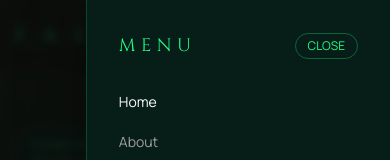
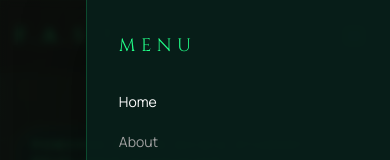
Before and after one commit to Utkarsh9000/F.A.S.T-website, a React (Vite) app: page /#/home in a window 390 px wide. Both pictures are taken after a click on the button "Toggle navigation". Shown: the top 160 px of the page. Built offline with nearby package versions, Linux system fonts and the light colour scheme.

Commit message:
Close mobile menu on backdrop click

```diff
--- a/src/App.jsx
+++ b/src/App.jsx
@@ -478,6 +478,7 @@ const App = () => {
               initial={{ opacity: 0 }}
               animate={{ opacity: 1 }}
               exit={{ opacity: 0 }}
+              onClick={() => setMenuOpen(false)}
             >
               <motion.div
                 initial={{ x: "100%" }}
@@ -485,16 +486,10 @@ const App = () => {
                 exit={{ x: "100%" }}
                 transition={{ duration: 0.35, ease: "easeOut" }}
                 className="h-full w-[78%] border-l border-fast-neon/20 bg-fast-deep/95 p-8 text-sm shadow-deep"
+                onClick={(event) => event.stopPropagation()}
               >
                 <div className="mb-8 flex items-center justify-between">
                   <span className="font-heading text-lg tracking-[0.3em] text-fast-neon">MENU</span>
-                  <button
-                    type="button"
-                    className="rounded-full border border-fast-neon/30 px-3 py-1 text-xs text-fast-neon"
-                    onClick={() => setMenuOpen(false)}
-                  >
-                    CLOSE
-                  </button>
                 </div>
                 <div className="flex flex-col gap-5">
                   {NAV_ITEMS.map((item) => (
```
